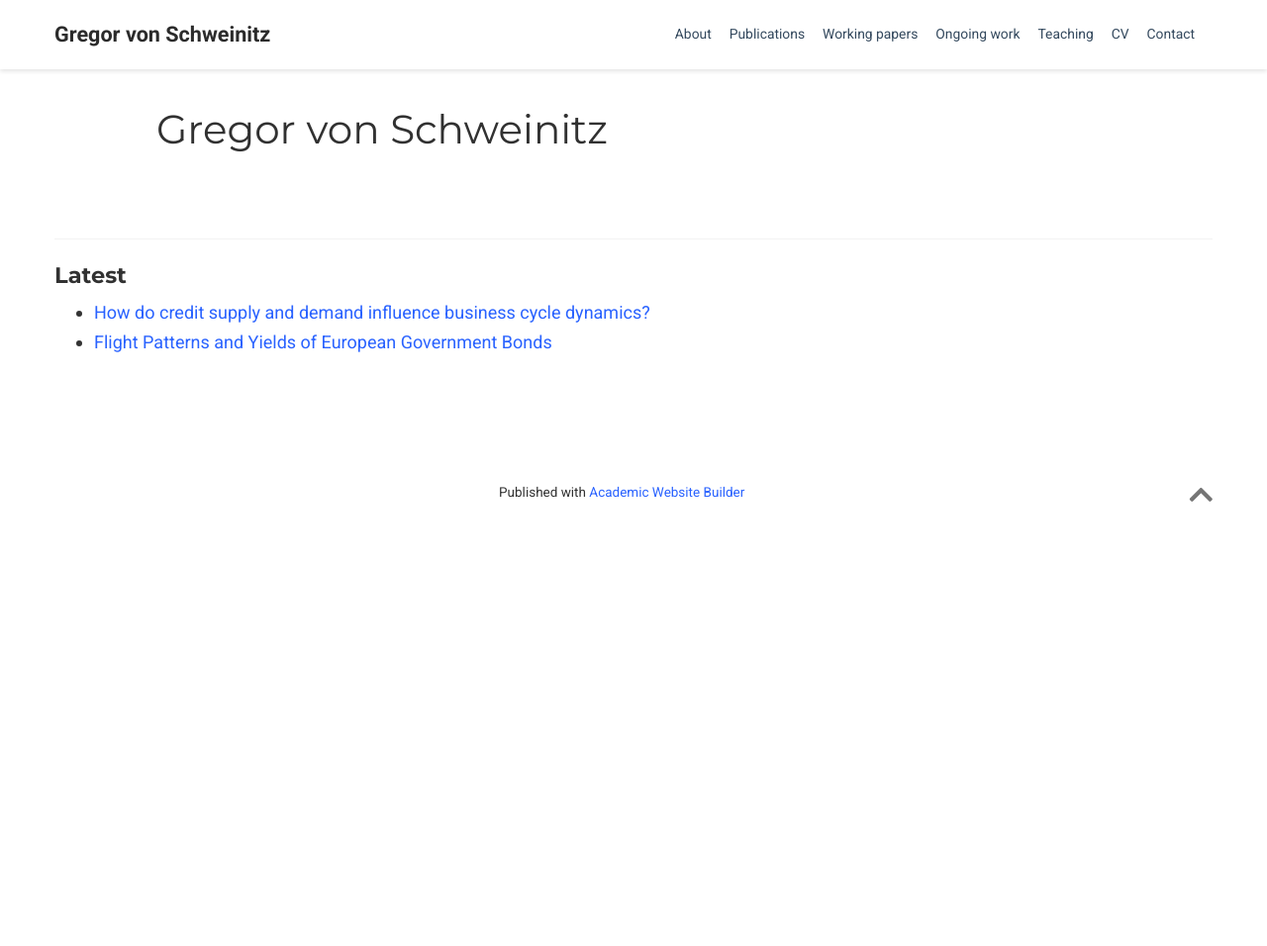
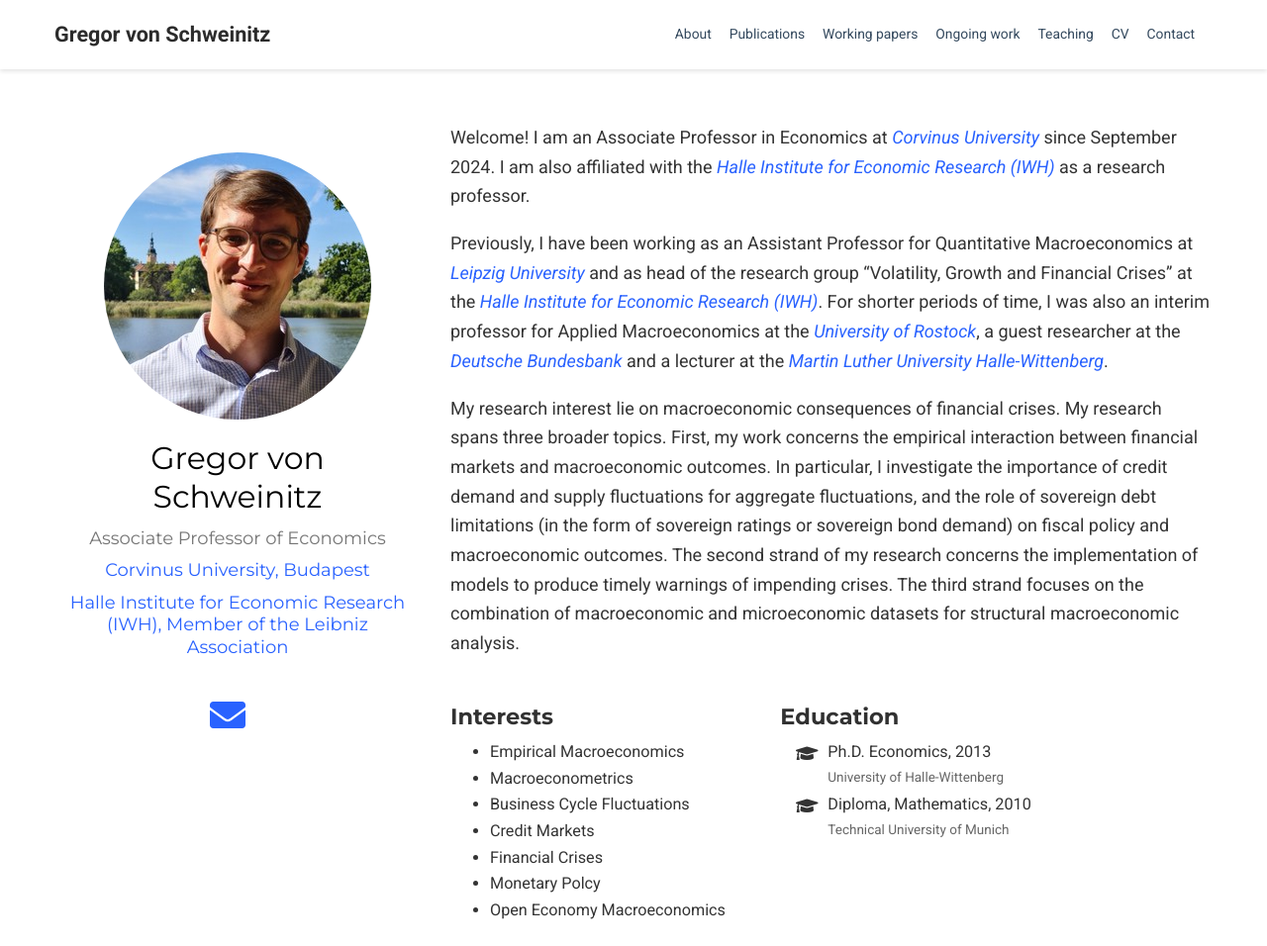
Before and after one commit to gvschweinitz/gvschweinitz.github.io, a plain HTML site: page author/gregor-von-schweinitz/index.html in a window 1280 px wide. Shown: the top 956 px of the page at 99% size. Before the commit the page ends 800 px from the top, so only its background shows below. Drawn offline with nearby package versions, Linux system fonts and the light colour scheme; some packages are replaced by stand-ins of ours; some icons are missing.

Commit message:
update 20250722

```diff
--- a/author/gregor-von-schweinitz/index.html
+++ b/author/gregor-von-schweinitz/index.html
@@ -261,7 +261,7 @@
   <meta property="og:description" content="Associate Professor of Economics"><meta property="og:image" content="https://gvschweinitz.org/images/icon_hu0d8d1ec397c09509224655023435de71_27805_512x512_fill_lanczos_center_3.png">
   <meta property="twitter:image" content="https://gvschweinitz.org/images/icon_hu0d8d1ec397c09509224655023435de71_27805_512x512_fill_lanczos_center_3.png"><meta property="og:locale" content="en-us">
 
-    <meta property="og:updated_time" content="2024-10-31T00:00:00&#43;00:00">
+
 
 
 
@@ -644,10 +644,6 @@
 
 
 
-<div class="universal-wrapper pt-3">
-  <h1>Gregor von Schweinitz</h1>
-</div>
-
 
 <section id="profile-page" class="pt-5">
   <div class="container">
@@ -657,20 +653,177 @@
 
 
 
-    <div class="article-widget content-widget-hr">
-      <h3>Latest</h3>
-      <ul>
+
+
+
+
+
+
+
+
+
+
+
+
+
+
+
+<div class="row">
+  <div class="col-12 col-lg-4">
+    <div id="profile">
+
+
+
+      <img class="avatar avatar-circle" src="/author/gregor-von-schweinitz/avatar_hu071eaff334aaca8ec58c8ab0ca555d34_1217362_270x270_fill_q90_lanczos_center.jpg" alt="Gregor von Schweinitz">
+
+
+      <div class="portrait-title">
+        <h2>Gregor von Schweinitz</h2>
+        <h3>Associate Professor of Economics</h3>
+
+
+        <h3>
+          <a href="https://www.uni-corvinus.hu/elerhetosegek/schweinitz-von-gregor/?lang=en" target="_blank" rel="noopener">
+          <span>Corvinus University, Budapest</span>
+          </a>
+        </h3>
+
+        <h3>
+          <a href="https://www.iwh-halle.de/en/about-the-iwh/team/detail/gregor-von-schweinitz/" target="_blank" rel="noopener">
+          <span>Halle Institute for Economic Research (IWH), Member of the Leibniz Association</span>
+          </a>
+        </h3>
+
+      </div>
+
+      <ul class="network-icon" aria-hidden="true">
+
+
+
+
+
+
+
+
+
+
+
 
         <li>
-          <a href="/publication/gsz_creditdemandandsupply/">How do credit supply and demand influence business cycle dynamics?</a>
+          <a href="/#contact" >
+            <i class="fas fa-envelope big-icon"></i>
+          </a>
         </li>
 
+
+
+
+
+
+
+
+
+
         <li>
-          <a href="/publication/gsz_flightpatterns/">Flight Patterns and Yields of European Government Bonds</a>
+          <a href="https://scholar.google.de/citations?hl=de&amp;user=R9QnCBkAAAAJ" target="_blank" rel="noopener">
+            <i class="ai ai-google-scholar big-icon"></i>
+          </a>
+        </li>
+
+
+
+
+
+
+
+
+
+
+        <li>
+          <a href="/pdf/CV_en.pdf" >
+            <i class="ai ai-cv big-icon"></i>
+          </a>
         </li>
 
       </ul>
+
     </div>
+  </div>
+  <div class="col-12 col-lg-8">
+
+
+
+
+    <p>Welcome! I am an Associate Professor in Economics at
+<a href="https://www.uni-corvinus.hu/main-page/about-the-university/institutes/institute-of-economics/?lang=en" target="_blank" rel="noopener"><em>Corvinus University</em></a> since September 2024. I am also affiliated with the
+<a href="https://www.iwh-halle.de/en/" target="_blank" rel="noopener"><em>Halle Institute for Economic Research (IWH)</em></a> as a research professor.</p>
+<p>Previously, I have been working as an Assistant Professor for Quantitative Macroeconomics at
+<a href="https://www.wifa.uni-leipzig.de/en" target="_blank" rel="noopener"><em>Leipzig University</em></a> and as head of the research group “Volatility, Growth and Financial Crises” at the
+<a href="https://www.iwh-halle.de/en/" target="_blank" rel="noopener"><em>Halle Institute for Economic Research (IWH)</em></a>. For shorter periods of time, I was also an interim professor for Applied Macroeconomics at the
+<a href="https://www.wsf.uni-rostock.de/en/" target="_blank" rel="noopener"><em>University of Rostock</em></a>, a guest researcher at the
+<a href="https://www.bundesbank.de/en" target="_blank" rel="noopener"><em>Deutsche Bundesbank</em></a> and a lecturer at the
+<a href="https://www.jurawiwi.uni-halle.de/?lang=en" target="_blank" rel="noopener"><em>Martin Luther University Halle-Wittenberg</em></a>.</p>
+<p>My research interest lie on macroeconomic consequences of financial crises. My research spans three broader topics. First, my work concerns the empirical interaction between financial markets and macroeconomic outcomes. In particular, I investigate the importance of credit demand and supply fluctuations for aggregate fluctuations, and the role of sovereign debt limitations (in the form of sovereign ratings or sovereign bond demand) on fiscal policy and macroeconomic outcomes. The second strand of my research concerns the implementation of models to produce timely warnings of impending crises. The third strand focuses on the combination of macroeconomic and microeconomic datasets for structural macroeconomic analysis.</p>
+
+
+    <div class="row">
+
+
+      <div class="col-md-5">
+        <h3>Interests</h3>
+        <ul class="ul-interests">
+
+          <li>Empirical Macroeconomics</li>
+
+          <li>Macroeconometrics</li>
+
+          <li>Business Cycle Fluctuations</li>
+
+          <li>Credit Markets</li>
+
+          <li>Financial Crises</li>
+
+          <li>Monetary Polcy</li>
+
+          <li>Open Economy Macroeconomics</li>
+
+        </ul>
+      </div>
+
+
+
+      <div class="col-md-7">
+        <h3>Education</h3>
+        <ul class="ul-edu fa-ul">
+
+          <li>
+            <i class="fa-li fas fa-graduation-cap"></i>
+            <div class="description">
+              <p class="course">Ph.D. Economics, 2013</p>
+              <p class="institution">University of Halle-Wittenberg</p>
+            </div>
+          </li>
+
+          <li>
+            <i class="fa-li fas fa-graduation-cap"></i>
+            <div class="description">
+              <p class="course">Diploma, Mathematics, 2010</p>
+              <p class="institution">Technical University of Munich</p>
+            </div>
+          </li>
+
+        </ul>
+      </div>
+
+
+    </div>
+  </div>
+</div>
+
+
+
+
+
 
   </div>
 </section>
```
Also changed, not shown: index.html (+1 -1 lines), publication/index.html (+1 -1 lines), publication/mei-gsz_qualvar_japplecon/index.html (+1 -1 lines), 3 other files.
